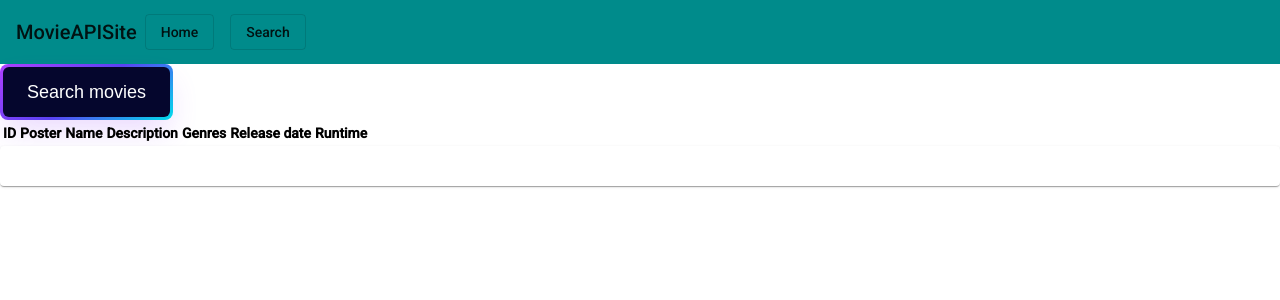
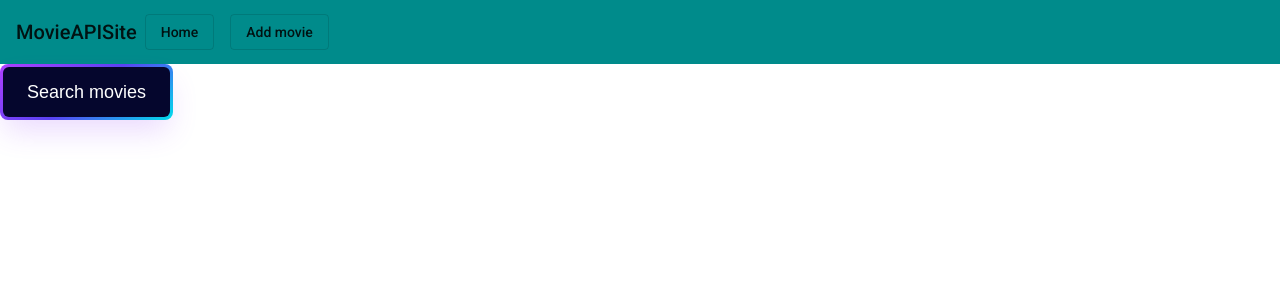
Before and after one commit to mortenvestergaard/MovieAPISite, an Angular app: page / in a window 1280 px wide. Shown: the top 300 px of the page. Built offline with nearby package versions, Linux system fonts and the light colour scheme.

Commit message:
mat card UI improvements and progress spinner

```diff
--- a/src/app/app.module.ts
+++ b/src/app/app.module.ts
@@ -2,7 +2,7 @@ import { NgModule } from '@angular/core';
 import { AppRoutingModule } from './app-routing.module';
 
 //Classes
-import { Genre } from './models/genre';
+import { MovieGenre } from './models/genre';
 import { Movie } from './models/movie';
 
 //Services
@@ -28,6 +28,8 @@ import {MatIconModule} from '@angular/material/icon';
 import {MatDatepickerModule} from '@angular/material/datepicker'
 import {MatSelectModule} from '@angular/material/select'
 import { MatNativeDateModule } from '@angular/material/core';
+import { MatProgressSpinnerModule} from '@angular/material/progress-spinner';
+import { MatProgressBarModule} from '@angular/material/progress-bar';
 
 @NgModule({
   declarations: [
@@ -51,6 +53,8 @@ import { MatNativeDateModule } from '@angular/material/core';
     MatDatepickerModule,
     MatSelectModule,
     MatNativeDateModule,
+    MatProgressSpinnerModule,
+    MatProgressBarModule,
   ],
   providers: [
     HttpClientModule,
--- a/src/app/insert-movie/insert-movie.component.html
+++ b/src/app/insert-movie/insert-movie.component.html
@@ -8,7 +8,7 @@
 <br>
       <mat-form-field appearance="outline">
         <mat-label>Name</mat-label>
-        <input matInput required [(ngModel)]="newMovie.name">
+        <input matInput required [(ngModel)]="newMovie.title">
       </mat-form-field>
 <br>
       <mat-form-field appearance="outline">
@@ -19,14 +19,14 @@
     <mat-form-field appearance="outline">
       <mat-label>Toppings</mat-label>
       <mat-select [(ngModel)]="newMovie.genres" multiple>
-        <mat-option *ngFor="let genre of movieGenres" [value]="genre" >{{genre.viewValue}}</mat-option>
+        <mat-option *ngFor="let genre of genreViewValue" [value]="genre" >{{genre.GenreName}}</mat-option>
       </mat-select>
     </mat-form-field>
 <br>
       <mat-form-field appearance="outline">
         <mat-label>Choose a date</mat-label>
           <input [(ngModel)]="newMovie.releaseDate" matInput [matDatepicker]="picker">
-            <mat-hint>DD/MM/YYYY</mat-hint>
+            <mat-hint>MM/DD/YYYY</mat-hint>
           <mat-datepicker-toggle matSuffix [for]="picker"></mat-datepicker-toggle>
         <mat-datepicker #picker></mat-datepicker>
       </mat-form-field>
--- a/src/app/insert-movie/insert-movie.component.ts
+++ b/src/app/insert-movie/insert-movie.component.ts
@@ -7,10 +7,10 @@ import { FormGroup, FormBuilder, FormControl } from '@angular/forms';
 import { FloatLabelType } from '@angular/material/form-field';
 import { MatButton } from '@angular/material/button';
 import { MatSelect } from '@angular/material/select';
-import { Genre } from '../models/genre';
+import { MovieGenre } from '../models/genre';
 
 interface GenreValue {
-  value: string;
+  GenreName: string;
 }
 
 @Component({
@@ -25,27 +25,27 @@ export class InsertMovieComponent implements OnInit {
 
   newMovie: Movie = new Movie();
   genres = new FormControl('');
-  movieGenres: Genre[] = [
-    {genreId: 1, viewValue: "Action"},
-    {genreId: 2, viewValue: "Comedy"},
-    {genreId: 3, viewValue: "Drama"},
-    {genreId: 4, viewValue: "Fantasy"},
-    {genreId: 5, viewValue: "Horror"},
-    {genreId: 6, viewValue: "Mystery"},
-    {genreId: 7, viewValue: "Romance"},
-    {genreId: 8, viewValue: "Thriller"}
+  movieGenres: MovieGenre[] = [
+    {Id: 0, GenreName: "Action"},
+    {Id: 0, GenreName: "Comedy"},
+    {Id: 0, GenreName: "Drama"},
+    {Id: 0, GenreName: "Fantasy"},
+    {Id: 0, GenreName: "Horror"},
+    {Id: 0, GenreName: "Mystery"},
+    {Id: 0, GenreName: "Romance"},
+    {Id: 0, GenreName: "Thriller"}
   ];
 
-
+//TODO: Replace this with the actual MovieGenre class, like above, with or without "Id"
   genreViewValue: GenreValue[] = [
-    {value: "Action"},
-    {value: "Comedy"},
-    {value: "Drama"},
-    {value: "Fantasy"},
-    {value: "Horror"},
-    {value: "Mystery"},
-    {value: "Romance"},
-    {value: "Thriller"}
+    {GenreName: "Action"},
+    {GenreName: "Comedy"},
+    {GenreName: "Drama"},
+    {GenreName: "Fantasy"},
+    {GenreName: "Horror"},
+    {GenreName: "Mystery"},
+    {GenreName: "Romance"},
+    {GenreName: "Thriller"}
   ];
 
   ngOnInit(): void {
@@ -53,6 +53,8 @@ export class InsertMovieComponent implements OnInit {
 
   PostMovieToDB() {
     console.log(this.newMovie);
-    this.movieService.InsertMovie(this.newMovie).subscribe();
+    this.movieService.InsertMovie(this.newMovie).subscribe((x) => {
+      console.log("PostMovie msg: " + x);
+    });
   }
 }
--- a/src/app/models/genre.ts
+++ b/src/app/models/genre.ts
@@ -1,4 +1,4 @@
-export class Genre {
-  genreId: number | undefined;
-  viewValue: string | undefined;
+export class MovieGenre {
+  Id: number | undefined;
+  GenreName: string | undefined;
 }
--- a/src/app/models/movie.ts
+++ b/src/app/models/movie.ts
@@ -1,11 +1,11 @@
-import { Genre } from "./genre";
+import { MovieGenre } from "./genre";
 
 export class Movie {
   id: number | undefined;
   poster: string | undefined;
-  name: string | undefined;
+  title: string | undefined;
   description: string | undefined;
-  genres: Array<Genre> | undefined
+  genres: String[] | undefined;
   releaseDate: string | undefined;
   runtime: string | undefined;
 }
--- a/src/app/movie-list/movie-list.component.css
+++ b/src/app/movie-list/movie-list.component.css
@@ -49,3 +49,15 @@ button {
  .button-div{
   text-align: center;
  }
+
+ .card {
+  max-width: 400px;
+ }
+
+ .spinner {
+  position: absolute;
+  top: 50%;
+  left: 50%;
+  translate: -50%,-50%;
+  z-index: 5;
+ }
--- a/src/app/movie-list/movie-list.component.html
+++ b/src/app/movie-list/movie-list.component.html
@@ -2,9 +2,10 @@
   <button (click)="GetMoviesFromService()">
     <span class="text">Search movies</span>
   </button>
+  <mat-progress-spinner class="spinner" [mode]="'indeterminate'" *ngIf="spinnerLoading | async"></mat-progress-spinner>
 </div>
 <div>
-  <table>
+  <!-- <table>
     <tr>
       <th>ID</th>
       <th>Poster</th>
@@ -23,15 +24,31 @@
       <td>{{movie.releaseDate}}</td>
       <td>{{movie.runtime}}</td>
     </tr>
-  </table>
-<mat-card>
+  </table> -->
+  <br>
+
+<div *ngFor="let movie of movies">
+<mat-card class="card">
   <mat-card-title-group>
-    <mat-card-title></mat-card-title>
-    <!-- <img mat-card-md-image src="https://www.imdb.com/title/tt0499549/mediaviewer/rm2864126209/?ref_=tt_ov_i"> -->
+    <mat-card-title>{{movie.title}}</mat-card-title>
+    <mat-card-subtitle><!-- TODO: Movie rating? --></mat-card-subtitle>
+    <img mat-card-xl-image src={{movie.poster}}>
   </mat-card-title-group>
-  <div *ngFor="let movie of movies">
-    <mat-card-content >{{movie.id}}</mat-card-content>
-    <mat-card-content></mat-card-content>
-  </div>
+  <mat-card-content>
+    {{movie.description}}
+  </mat-card-content>
+  <mat-card-content>
+    <div *ngFor="let genre of movie.genres">
+      <p>{{genre.GenreName}}</p>
+    </div>
+    <b>Genres: </b>
+  </mat-card-content>
+  <mat-card-content>
+    <b>Runtime: </b>{{movie.runtime}} minutes
+  </mat-card-content>
+  <mat-card-footer>
+  </mat-card-footer>
 </mat-card>
+<br>
 </div>
+</div>
--- a/src/app/movie-list/movie-list.component.ts
+++ b/src/app/movie-list/movie-list.component.ts
@@ -1,6 +1,6 @@
 import { Component, OnInit } from '@angular/core';
 import {MatButtonModule} from '@angular/material/button';
-import { Observable } from 'rxjs';
+import { BehaviorSubject, Observable } from 'rxjs';
 import { MovieService } from '../services/movie.service';
 import { Movie } from '../models/movie';
 import { MatCardModule } from '@angular/material/card';
@@ -16,14 +16,18 @@ export class MovieListComponent implements OnInit {
 
   movies: any;
 
+  spinnerLoading = new BehaviorSubject<boolean>(false);
+
   ngOnInit(): void {
   }
 
   GetMoviesFromService() {
+    this.spinnerLoading.next(true);
     this.movieService.GetMovies().subscribe((x) => {
       this.movies = x
       console.log("List of movies:")
       console.log(this.movies)
+      this.spinnerLoading.next(false);
     })
   }
 
--- a/src/app/navbar/navbar.component.html
+++ b/src/app/navbar/navbar.component.html
@@ -2,6 +2,6 @@
   <div>MovieAPISite</div>
   <div class="transButton">
     <button mat-stroked-button routerLink="">Home</button>
-    <button mat-stroked-button routerLink="/insertmovie">Search</button>
+    <button mat-stroked-button routerLink="/insertmovie">Add movie</button>
   </div>
 </mat-toolbar>
--- a/src/app/services/movie.service.ts
+++ b/src/app/services/movie.service.ts
@@ -1,5 +1,5 @@
 import { Injectable, OnInit } from '@angular/core';
-import {HttpClient, HttpHeaders} from '@angular/common/http';
+import {HttpClient, HttpHeaders, HttpParams} from '@angular/common/http';
 import { Observable, throwError } from 'rxjs';
 import { catchError, retry } from 'rxjs/operators';
 import { Movie } from '../models/movie';
@@ -19,12 +19,11 @@ export class MovieService {
   InsertMovie(movie: Movie): Observable<any>{
     const newMovie = {
       Poster: movie.poster,
-      Name: movie.name,
+      title: movie.title,
       Description: movie.description,
-      Genre: movie.genres,
+      Genres: movie.genres,
       ReleaseDate: movie.releaseDate,
       Runtime: movie.runtime
     }
-    return this.http.post(this.url + '/InsertMovie', newMovie
-  )}
+    return this.http.post(this.url + '/InsertMovie', newMovie)}
 }
```
